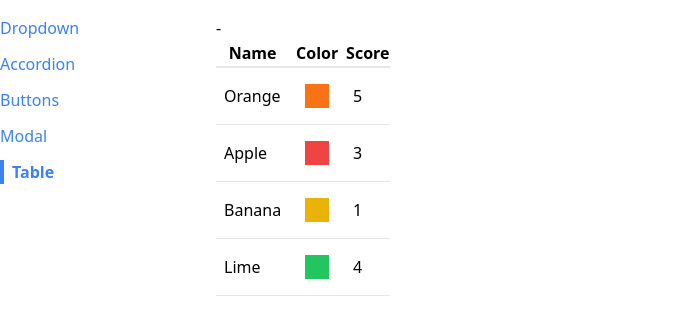
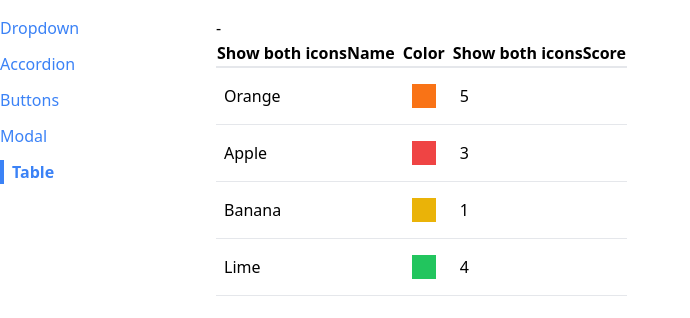
Before and after one commit to RDoll-Repo/React-Course-Comps, a React (Create React App) app: page /table in a window 1280 px wide. Shown: the top 318 px of the page, without its empty margins (0-690 px from the left). Built offline with nearby package versions, Linux system fonts and the light colour scheme.

Commit message:
icon prototype

```diff
--- a/src/components/SortableTable.js
+++ b/src/components/SortableTable.js
@@ -26,7 +26,11 @@ function SortableTable(props) {
 
         return {
             ...column,
-            header: () => <th onClick={() => handleClick(column.label)}>{column.label}</th>,
+            header: () =>
+                <th onClick={() => handleClick(column.label)}>
+                    {getIcons(column.label, sortBy, sortOrder)}
+                    {column.label}
+                </th>
         };
     });
 
@@ -61,4 +65,18 @@ function SortableTable(props) {
 
 }
 
+function getIcons(label, sortBy, sortOrder) {
+    if (label !== sortBy) {
+        return 'Show both icons'
+    }
+
+    if (sortOrder === null) {
+        return 'show both icons'
+    } else if (sortOrder === 'asc') {
+        return 'show up icon'
+    } else if (sortOrder === 'desc') {
+        return 'show down icon'
+    }
+}
+
 export default SortableTable;
```
